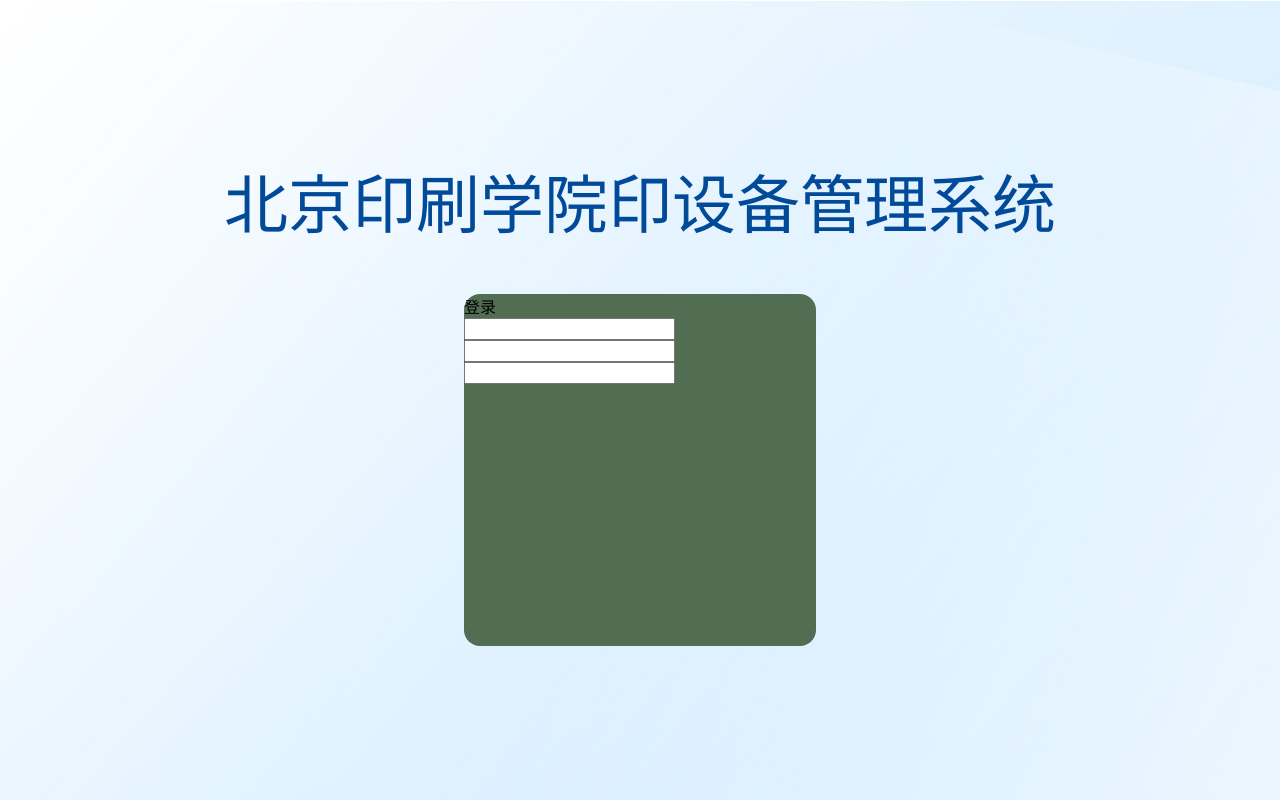
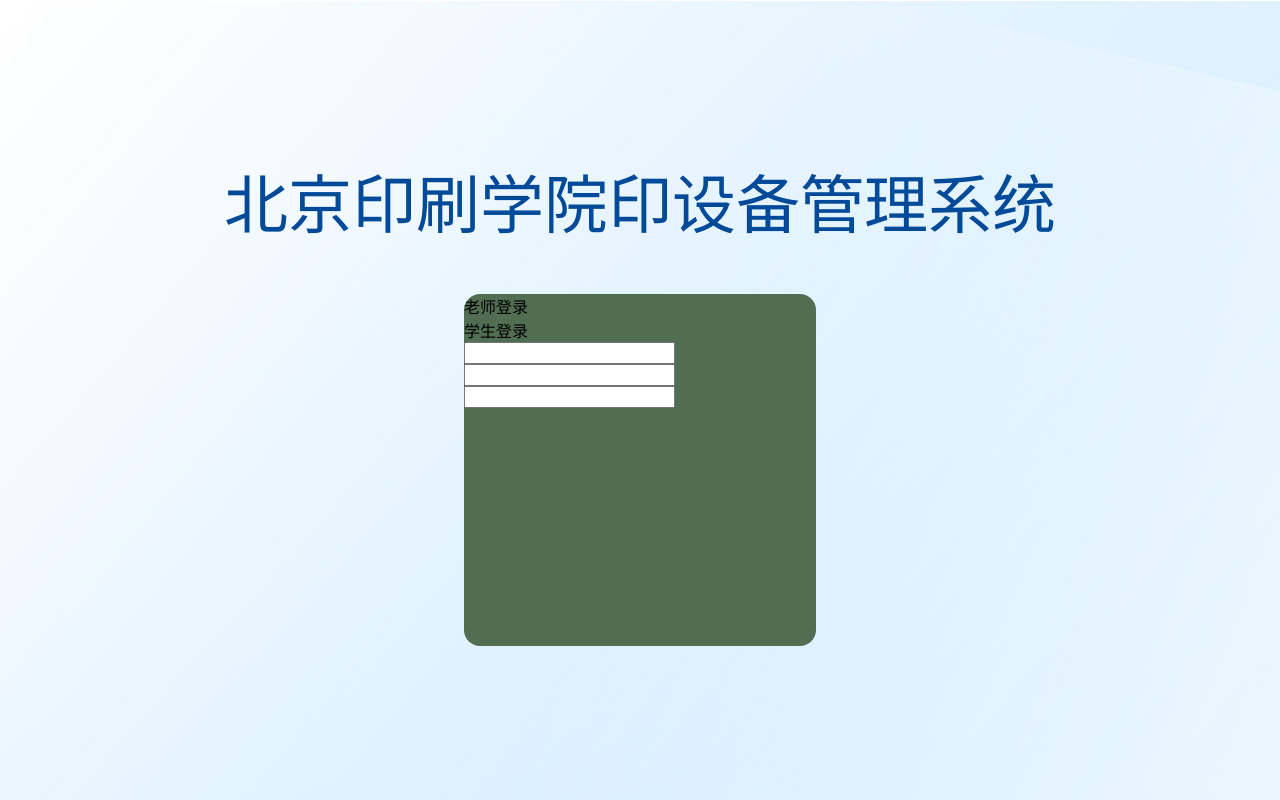
Before and after one commit to anbition123/Beiyin-University-Equipment-Management-System, a React (Create React App) app: page / in a window 1280 px wide. Built offline with nearby package versions, Linux system fonts and the light colour scheme.

Commit message:
第一次提交

```diff
--- a/src/login.tsx
+++ b/src/login.tsx
@@ -6,7 +6,7 @@
     <div className="login">
       <p className="login-header">北京印刷学院印设备管理系统</p>
       <div className="login_disc">
-        <p>登录</p>
+        <p>老师登录</p><p>学生登录</p>
         <input></input>
         <input></input>
         <input></input>
```
